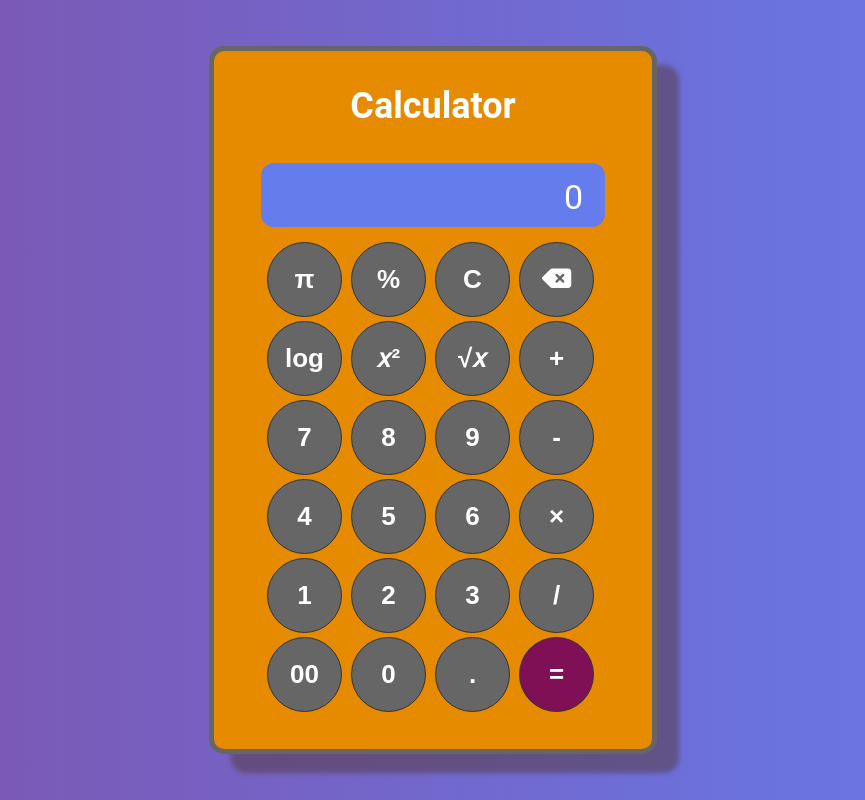
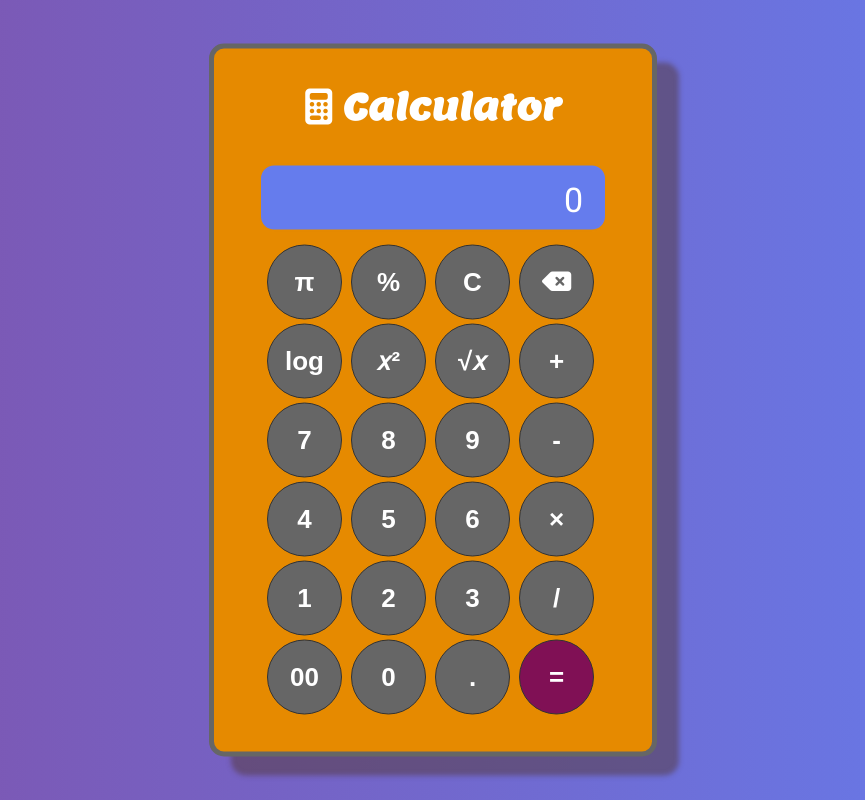
Before and after one commit to Tanvir286/Calculator-Js, a plain HTML site: page index.html in a window 1280 px wide. Shown: the whole page, without its empty margins (207-1072 px from the left). Drawn offline with Linux system fonts and the light colour scheme.

Commit message:
javascript

```diff
--- a/css/style.css
+++ b/css/style.css
@@ -10,6 +10,7 @@ body {
 
 
 h1 {
+    font-family: "Lemon", serif;
     color: white;
     text-align: center;
     margin: 0;
--- a/index.html
+++ b/index.html
@@ -5,6 +5,10 @@
   <meta name="viewport" content="width=device-width, initial-scale=1.0">
   <title>Calculator</title>
   <link rel="shortcut icon" href="images/favi.png" type="image/x-icon">
+  <link rel="preconnect" href="https://fonts.googleapis.com">
+   <link rel="preconnect" href="https://fonts.gstatic.com" crossorigin>
+   <link href="https://fonts.googleapis.com/css2?family=Lemon&display=swap" rel="stylesheet">
+  <link href="https://fonts.googleapis.com/css2?family=Roboto:ital,wght@0,100;0,300;0,400;0,500;0,700;0,900;1,100;1,300;1,400;1,500;1,700;1,900&display=swap" rel="stylesheet">
   <link rel="stylesheet" href="css/all.min.css">
   <link rel="stylesheet" href="css/style.css">
 </head>
@@ -12,7 +16,7 @@
 
   <div id="calculator">
 
-    <h1>Calculator</h1>
+    <h1> <span><i class="fa-solid fa-calculator"></i></span> Calculator</h1>
 
     <p class="history"></p>
     <p class="box">0</p>
```
Also changed, not shown: 1 other file.
